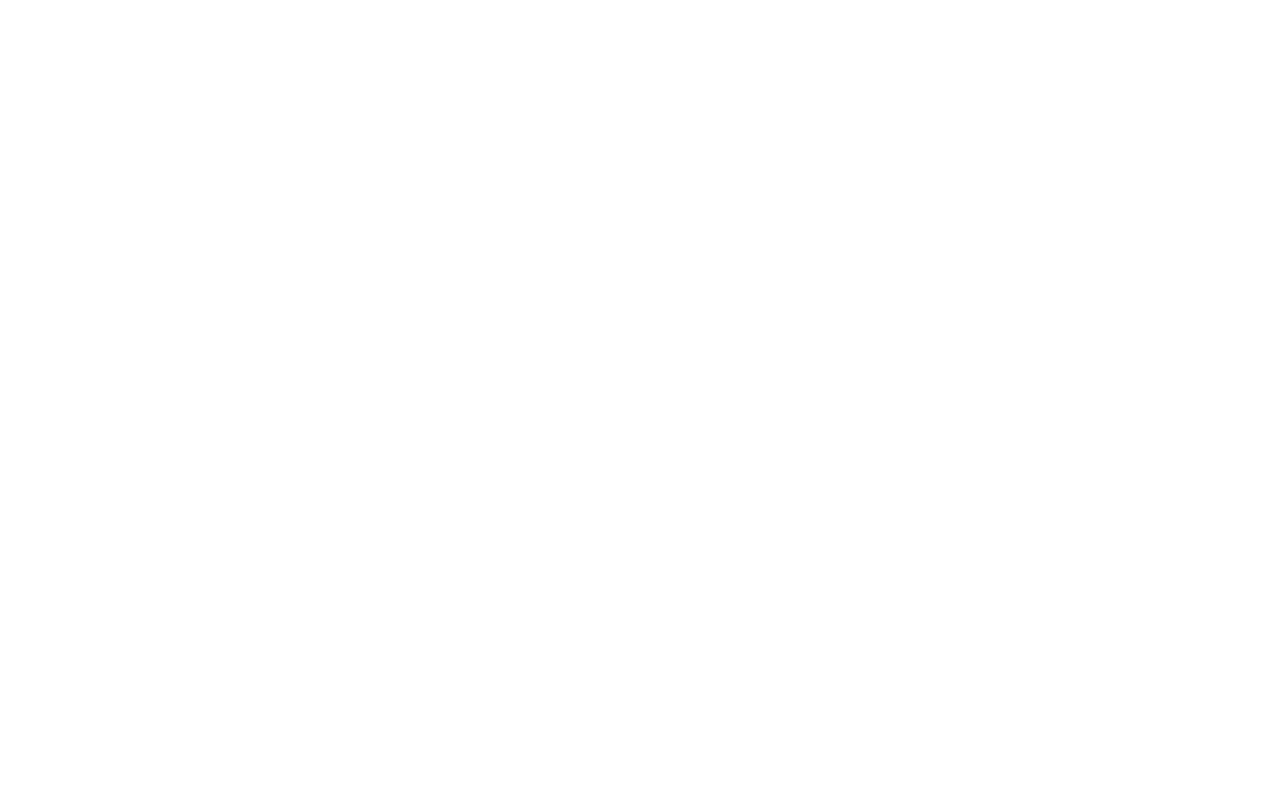
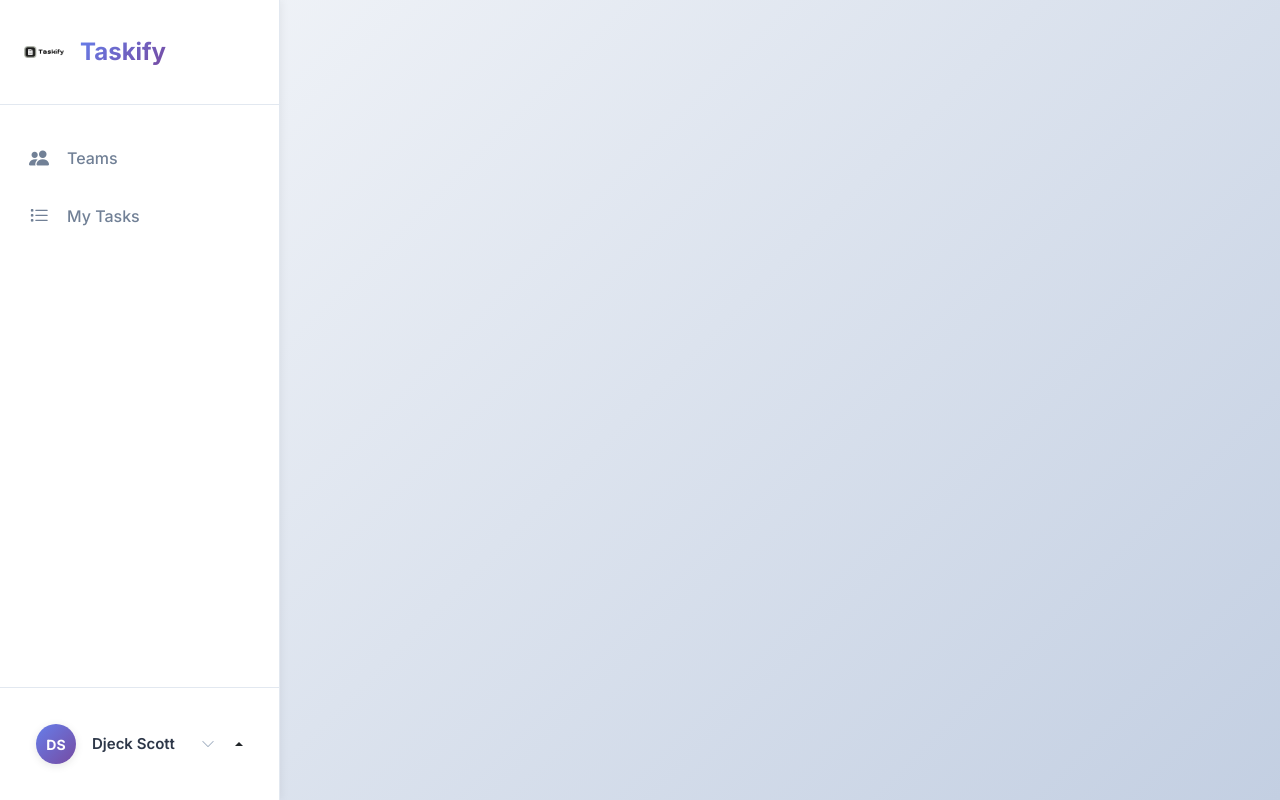
Before and after one commit to adawev/Taskify, a React (Vite) app: page /dashboard in a window 1280 px wide. Before the commit this address had no page. Built offline with nearby package versions, Linux system fonts and the light colour scheme.

Commit message:
routing error fixed

```diff
--- a/src/App.jsx
+++ b/src/App.jsx
@@ -12,17 +12,17 @@
         <div className={'container-fluid'}>
             <Routes>
                 {/* Public routes with Navbar */}
-                <Route path={'/'} element={<Navbar />}>
-                    <Route path="/" element={<LandingPage />} />
-                    <Route path="/solutions" element={<SolutionsPage />} />
-                    <Route path="/about" element={<AboutPage />} />
+                <Route path="/" element={<Navbar />}>
+                    <Route index element={<LandingPage />} />
+                    <Route path="solutions" element={<SolutionsPage />} />
+                    <Route path="about" element={<AboutPage />} />
                 </Route>
 
                 {/* Dashboard routes with Sidebar */}
-                <Route element={<DashboardLayout />}>
-                    <Route path="/teams" element={<TeamsPage />} />
-                    <Route path="/team/:teamId" element={<TeamPage />} />
-                    <Route path="/my-tasks" element={<TeamsPage />} />
+                <Route path="/dashboard" element={<DashboardLayout />}>
+                    <Route path="teams" element={<TeamsPage />} />
+                    <Route path="team/:teamId" element={<TeamPage />} />
+                    <Route path="my-tasks" element={<TeamsPage />} />
                 </Route>
             </Routes>
         </div>
--- a/src/components/Sidebar/Sidebar.jsx
+++ b/src/components/Sidebar/Sidebar.jsx
@@ -31,7 +31,7 @@
 
             <nav className="sidebar-nav">
                 <NavLink
-                    to="/teams"
+                    to="/dashboard/teams"
                     className={({ isActive }) => `nav-item ${isActive ? 'active' : ''}`}
                 >
                     <i className="bi bi-people-fill"></i>
@@ -39,7 +39,7 @@
                 </NavLink>
 
                 <NavLink
-                    to="/my-tasks"
+                    to="/dashboard/my-tasks"
                     className={({ isActive }) => `nav-item ${isActive ? 'active' : ''}`}
                 >
                     <i className="bi bi-list-task"></i>
```
